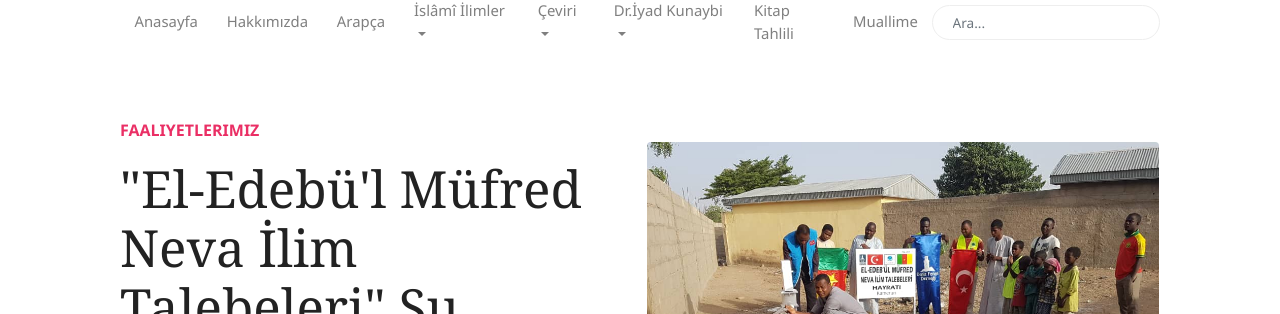
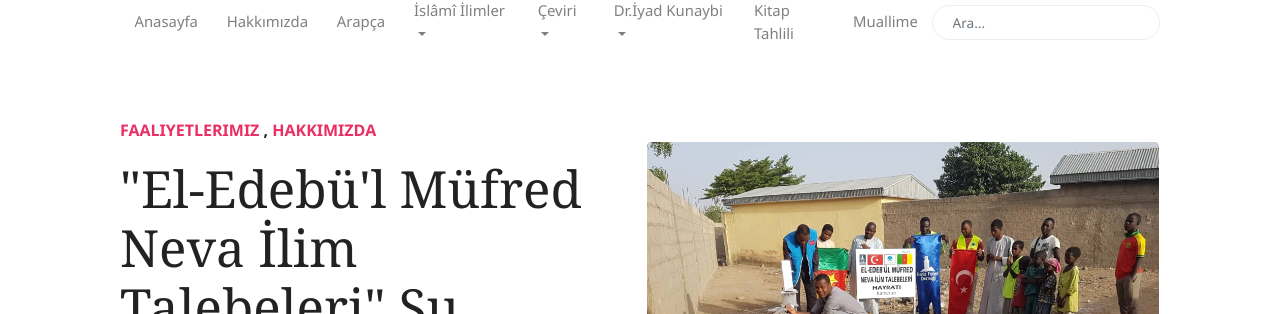
Before and after one commit to kulliyetuneva/website, a Jekyll site: the page built from _posts/2021-05-24-el-edebul-mufred-neva-ilim-talebeleri-su-kuyusu-kamerunda-acildi.md, in a window 1280 px wide and 1274 px high. Shown: the part 119-433 px from the top of the window. Built offline with Jekyll 4.4.1, drawn with Linux system fonts in a browser that asks for light colours; nearby versions of some CDN libraries; comment, search, counter and statistics services are not loaded.

Commit message:
Update Yazı “2021-05-24-el-edebul-mufred-neva-ilim-talebeleri-su-kuyusu-kamerunda-acildi”

```diff
--- a/_posts/2021-05-24-el-edebul-mufred-neva-ilim-talebeleri-su-kuyusu-kamerunda-acildi.md
+++ b/_posts/2021-05-24-el-edebul-mufred-neva-ilim-talebeleri-su-kuyusu-kamerunda-acildi.md
@@ -5,6 +5,7 @@ date: 2019-04-03T20:56:49.448Z
 author: kulliyetuneva
 categories:
   - Faaliyetlerimiz
+  - Hakkımızda
 tags:
   - Edebülmüfredsukuyusu
   - Birkuyununsesi
```
